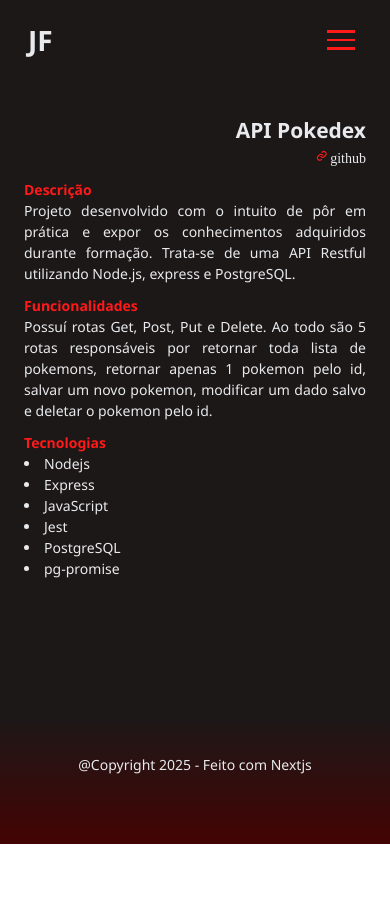
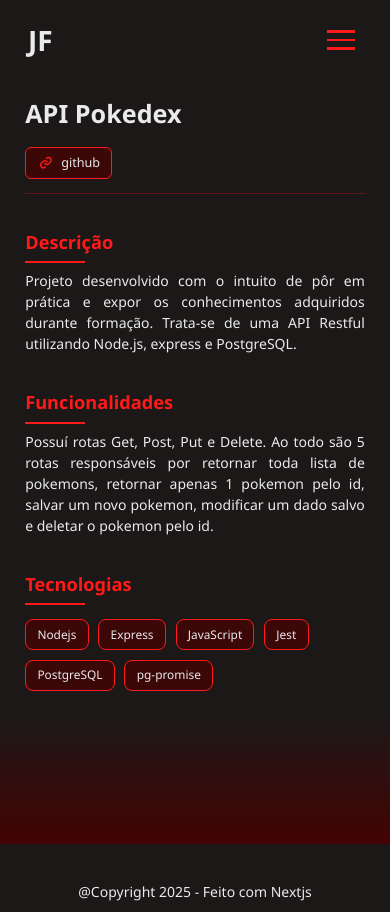
Before and after one commit to jfdsn/Meu-portfolio, a Next.js app: page /projects/1 in a window 390 px wide. Before the commit the page ends 844 px from the top, so only its background shows below. Built offline with nearby package versions, Linux system fonts and the light colour scheme.

Commit message:
feat: Remake project page style and changed about-content style + responsive

```diff
--- a/src/components/projectPage.jsx
+++ b/src/components/projectPage.jsx
@@ -6,7 +6,7 @@ import Image from "next/image"
 */
 
 export const ProjectPage = ({ project }) => {
-    const tecnologies = project.tecnologies.split(','); //Transforma a string 'tecnologies' em array
+    const tecnologies = project.tecnologies.split(',').map(tech => tech.trim()); //Transforma a string 'tecnologies' em array e remove espaços
     const links = Object.entries(project.links); //Transforma o object 'links' em array
     const imgs = project.images.split(',');
 
@@ -14,27 +14,53 @@ export const ProjectPage = ({ project }) => {
         <div className="project-container">
             <div className="title-box">
                 <h2>{project.name}</h2>
-                <div>
+                <div className="project-links">
                     {links.map(l => (
-                        <a key={l[0]} target="_blank" href={l[1]}>
-                            <i className='bx bx-link'>{l[0]}</i>
+                        <a key={l[0]} target="_blank" href={l[1]} className="project-link">
+                            <i className='bx bx-link'></i> {l[0]}
                         </a>
                     ))}
                 </div>
             </div>
+
+            <section className="project-section">
                 <h4>Descrição</h4>
                 <p>{project.full_description}</p>
+            </section>
+
+            <section className="project-section">
                 <h4>Funcionalidades</h4>
                 <p>{project.functionality}</p>
+            </section>
+
+            <section className="project-section">
                 <h4>Tecnologias</h4>
-            {tecnologies.map(t => (
-                <li key={t}>{t}</li>
-            ))}
-            <div className="img-box">
-                {imgs.map(i => (
-                    i ? <img className="project-img" alt="project image" key={i} src={i} /> : <></>
+                <div className="tech-container">
+                    {tecnologies.map(tech => (
+                        <div key={tech} className="tech-item">
+                            {tech}
+                        </div>
                     ))}
                 </div>
+            </section>
+
+            {imgs.some(img => img) && (
+                <section className="project-section">
+                    <h4>Screenshots</h4>
+                    <div className="img-box">
+                        {imgs.map(img => (
+                            img ? <Image
+                                className="project-img"
+                                alt="project image"
+                                key={img}
+                                src={img}
+                                width={400}
+                                height={400}
+                            /> : <></>
+                        ))}
+                    </div>
+                </section>
+            )}
         </div>
     )
 }
--- a/src/styles/style.sass
+++ b/src/styles/style.sass
@@ -123,7 +123,7 @@ header
         display: flex
         flex-direction: column
         align-items: center
-        width: 100%
+        width: 60%
         gap: 0.5rem
         img
             border-radius: 50%
@@ -165,12 +165,13 @@ header
                 vertical-align: middle
                 margin-right: 0.2rem
                 color: $text-color
-        .about-content
-            width: 60%
-            text-align: justify
-            padding-left: 0.8rem
-            border-left: 0.1rem solid $light-red
-            font-size: 1.4rem
+    .about-content
+        width: 100%
+        text-align: justify
+        margin-right: 2rem
+        padding-left: 0.8rem
+        border-left: 0.1rem solid $light-red
+        font-size: 1.4rem
 
 
 .skills-content
@@ -310,34 +311,91 @@ header
     h2
         text-transform: capitalize
     h4
-        color:$light-red
+        color: $light-red
         margin-top: 0.8rem
+        margin-bottom: 1rem
+        position: relative
+        font-size: 1.5rem
+        &:after
+            content: ''
+            position: absolute
+            bottom: -0.5rem
+            left: 0
+            width: 60px
+            height: 2px
+            background: $light-red
     p
         text-align: justify
+        margin-bottom: 1rem
+
+    .project-section
+        margin-bottom: 2.5rem
+
+    .tech-container
+        display: flex
+        flex-wrap: wrap
+        gap: 1rem
+        margin: 1.5rem 0
+
+        .tech-item
+            background: rgba($dark-red, 0.8)
+            border: 1px solid $light-red
+            border-radius: 8px
+            padding: 0.7rem 1.5rem
+            font-size: 1rem
+            transition: all 0.3s ease
+
+            &:hover
+                transform: translateY(-5px)
+                box-shadow: 0 0 1rem $light-red
+                background: $dark-red
+
     .img-box
-        max-width: 100vw
+        max-width: 100%
         display: flex
         flex-direction: column
         justify-content: center
         align-items: center
+        gap: 2rem
+        margin-top: 1rem
+
         .project-img
-            margin-top: 2rem
-            max-width: 50vw
+            max-width: 100%
             height: auto
             border: .1rem solid $light-red
+            border-radius: 8px
+            box-shadow: 0 5px 15px rgba(0, 0, 0, 0.3)
+
     .title-box
         display: flex
-        flex-direction: column
-        align-items: flex-end
-        i:before
-            font-size: 1rem
-            vertical-align: middle
-            margin-right: 0.1rem
-            margin-left: 0.4rem
-            color: $light-red
-        a:hover
-            color: $light-red
-            text-shadow: 0 0 1rem $light-red
+        justify-content: space-between
+        align-items: center
+        margin-bottom: 2.5rem
+        padding-bottom: 1rem
+        border-bottom: 1px solid rgba($light-red, 0.3)
+
+        .project-links
+            display: flex
+            gap: 1rem
+
+            .project-link
+                display: flex
+                align-items: center
+                padding: 0.5rem 1rem
+                background: rgba($dark-red, 0.8)
+                border: 1px solid $light-red
+                border-radius: 6px
+                transition: all 0.3s ease
+
+                i
+                    margin-right: 0.5rem
+                    font-size: 1.2rem
+                    color: $light-red
+
+                &:hover
+                    transform: translateY(-3px)
+                    box-shadow: 0 0 1rem $light-red
+                    background: $dark-red
 
 
 
@@ -355,7 +413,8 @@ header
                 width: 150px
                 height: 150px
         .about-content
-            width: 100%
+            width: 90%
+            font-size: 1.2rem
             padding-left: none
             margin-left: 1rem
             padding-top: 0.5rem
@@ -366,12 +425,17 @@ header
         margin-left: 4rem
 
     .project-container
-        padding: 10px
+        padding: 1.5rem
+        width: 90%
 
-    .cards-container
-        grid-template-columns: repeat(auto-fit, minmax(250px, 1fr))
-        grid-gap: 2rem
-        padding: 1rem
+        .title-box
+            flex-direction: column
+            align-items: flex-start
+            gap: 1rem
+
+            .project-links
+                justify-content: flex-start
+                width: 100%
 
 @media (max-width: $medium)
     .scroll-to-top
@@ -387,6 +451,7 @@ header
             img
                 width: 150px
                 height: 150px
+
 
     header
         nav
@@ -438,6 +503,31 @@ header
                         padding: 0.2rem 0.5rem
                         font-size: 0.8rem
 
+    .project-container
+        padding: 1rem
+        width: 95%
+
+        h2
+            font-size: 1.8rem
+
+        h4
+            font-size: 1.3rem
+
+        .tech-container
+            gap: 0.7rem
+
+            .tech-item
+                padding: 0.5rem 1rem
+                font-size: 0.9rem
+
+        .title-box
+            .project-links
+                flex-wrap: wrap
+
+                .project-link
+                    padding: 0.4rem 0.8rem
+                    font-size: 0.9rem
+
 @media (max-width: $small)
     html,body
         font-size: 14px
@@ -459,6 +549,15 @@ header
         .card
             height: 220px
 
+    .project-container
+        padding: 0.8rem
+        width: 100%
+
+        .tech-container
+            .tech-item
+                padding: 0.4rem 0.8rem
+                font-size: 0.85rem
+
 @media (min-width: $x-large)
     html,body
         font-size: 18px
```
Lines whose indentation alone changed are shown as unchanged.
